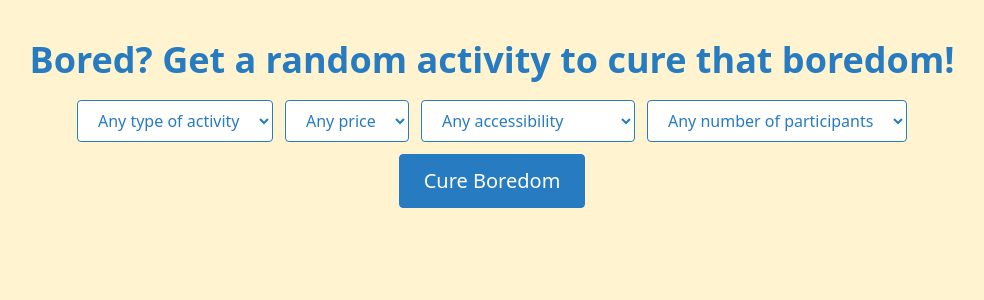
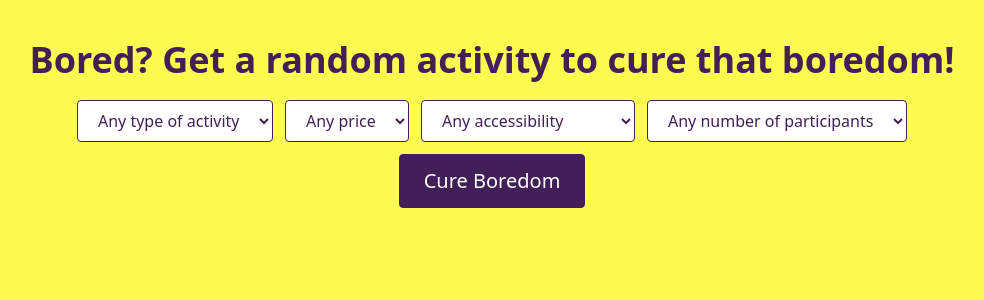
Before and after one commit to cprosche/bored-api, a Next.js app: page / in a window 1280 px wide. Shown: the top 300 px of the page, without its empty margins (148-1132 px from the left). Built offline with nearby package versions, Linux system fonts and the light colour scheme.

Commit message:
updated styling

```diff
--- a/components/Activity.tsx
+++ b/components/Activity.tsx
@@ -42,7 +42,7 @@ const Activity = ({ activity }: IProps) => {
   return (
     <div
       onClick={() => setShowDetails(!showDetails)}
-      className="border border-custom-yellow rounded p-5 mb-3 w-full bg-white cursor-pointer"
+      className="border border-custom-primary rounded p-5 mb-3 w-full bg-white cursor-pointer text-custom-primary"
     >
       <div className="text-xl font-bold">{activity.activity}</div>
       <div
@@ -55,7 +55,7 @@ const Activity = ({ activity }: IProps) => {
             <svg
               xmlns="http://www.w3.org/2000/svg"
               viewBox="0 0 24 24"
-              className="w-6 h-6 fill-custom-yellow mr-2"
+              className="w-6 h-6 fill-custom-primary mr-2"
             >
               <path
                 fillRule="evenodd"
@@ -64,7 +64,7 @@ const Activity = ({ activity }: IProps) => {
               />
             </svg>
             <a
-              className="transition-colors text-custom-blue hover:text-blue-600 underline text-ellipsis truncate"
+              className="transition-colors text-custom-primary hover:text-blue-600 underline text-ellipsis truncate"
               href={activity.link}
               target="_blank"
               rel="noopener noreferrer"
@@ -77,7 +77,7 @@ const Activity = ({ activity }: IProps) => {
           <svg
             xmlns="http://www.w3.org/2000/svg"
             viewBox="0 0 24 24"
-            className="w-6 h-6 fill-custom-yellow mr-2"
+            className="w-6 h-6 fill-custom-primary mr-2"
           >
             <path
               fillRule="evenodd"
@@ -91,7 +91,7 @@ const Activity = ({ activity }: IProps) => {
           <svg
             xmlns="http://www.w3.org/2000/svg"
             viewBox="0 0 24 24"
-            className="w-6 h-6 fill-custom-yellow mr-2"
+            className="w-6 h-6 fill-custom-primary mr-2"
           >
             <path
               fillRule="evenodd"
@@ -106,7 +106,7 @@ const Activity = ({ activity }: IProps) => {
           <svg
             xmlns="http://www.w3.org/2000/svg"
             viewBox="0 0 24 24"
-            className="w-6 h-6 fill-custom-yellow mr-2"
+            className="w-6 h-6 fill-custom-primary mr-2"
           >
             <path d="M10.464 8.746c.227-.18.497-.311.786-.394v2.795a2.252 2.252 0 01-.786-.393c-.394-.313-.546-.681-.546-1.004 0-.323.152-.691.546-1.004zM12.75 15.662v-2.824c.347.085.664.228.921.421.427.32.579.686.579.991 0 .305-.152.671-.579.991a2.534 2.534 0 01-.921.42z" />
             <path
@@ -121,7 +121,7 @@ const Activity = ({ activity }: IProps) => {
           <svg
             xmlns="http://www.w3.org/2000/svg"
             viewBox="0 0 24 24"
-            className="w-6 h-6 fill-custom-yellow mr-2"
+            className="w-6 h-6 fill-custom-primary mr-2"
           >
             <path
               fillRule="evenodd"
--- a/pages/index.tsx
+++ b/pages/index.tsx
@@ -161,8 +161,8 @@ const Home = () => {
   }, [selectedType, priceOptionIndex, a11yOptionIndex, participantOptionIndex]);
 
   return (
-    <div className="flex flex-col justify-start items-center py-5 sm:py-10 px-3 min-h-[110vh] bg-custom-white">
-      <div className="text-3xl md:text-4xl text-custom-blue font-bold mb-5 text-center">
+    <div className="flex flex-col justify-start items-center py-5 sm:py-10 px-3 min-h-[110vh] bg-custom-secondary">
+      <div className="text-3xl md:text-4xl text-custom-primary font-bold mb-5 text-center">
         Bored? Get a random activity to cure that boredom!
       </div>
       <div className="text-center">
@@ -211,13 +211,13 @@ const Home = () => {
       )}
       {isLoading
         ? (
-          <div className="transition-colors text-xl border border-custom-blue text-white rounded bg-custom-blue px-[48px] py-3 mb-3">
+          <div className="transition-colors text-xl border border-custom-primary text-white rounded bg-custom-primary px-[48px] py-3 mb-3">
             <Spinner />
           </div>
         )
         : (
           <button
-            className="transition-colors text-xl border border-custom-blue text-white rounded bg-custom-blue hover:bg-white hover:text-custom-blue px-6 py-3 mb-3 disabled:opacity-70 disabled:hover:bg-custom-blue disabled:hover:text-white"
+            className="transition-colors text-xl border border-custom-primary text-white rounded bg-custom-primary hover:bg-white hover:text-custom-primary px-6 py-3 mb-3 disabled:opacity-70 disabled:hover:bg-custom-primary disabled:hover:text-white"
             onClick={getActivity}
             disabled={isLoading || showWarning}
           >
--- a/styles/globals.css
+++ b/styles/globals.css
@@ -4,7 +4,7 @@
 
 @layer base {
     select {
-        @apply border text-custom-blue border-custom-blue rounded py-2 px-4 bg-white;
+        @apply border text-custom-primary border-custom-primary rounded py-2 px-4 bg-white;
     }
     .lds-ellipsis {
         display: inline-block;
--- a/tailwind.config.js
+++ b/tailwind.config.js
@@ -8,10 +8,8 @@ module.exports = {
         extend: {
             colors: {
                 custom: {
-                    white: "#FFF4CF",
-                    blue: "#277BC0",
-                    yellow: "#FFB200",
-                    lightyellow: "#FFCB42",
+                    primary: "#422057",
+                    secondary: "#FCF951",
                 },
             },
         },
```
